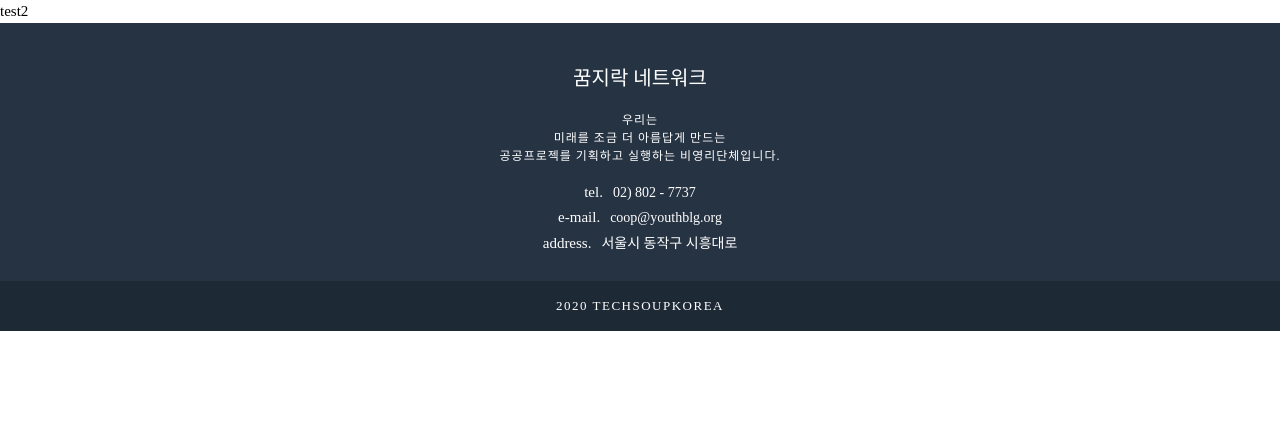
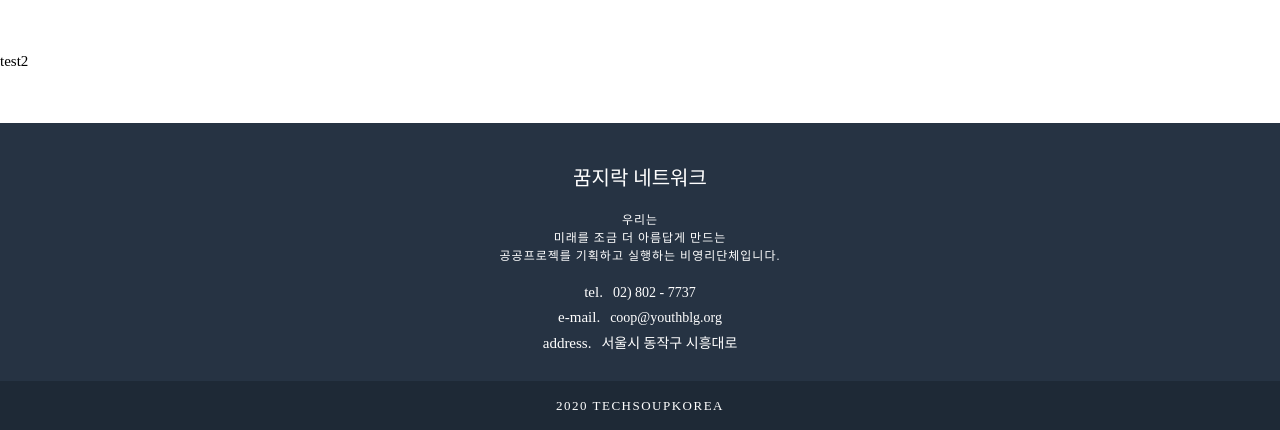
Before and after one commit to GJRProject/ggumjirak, a Django app: page /beta/ in a window 1280 px wide. Shown: the part 120-550 px from the top of the page. Run offline with Django 3.2, Linux system fonts and the light colour scheme; some libraries are stand-ins or nearby versions; some web fonts are replaced.

Commit message:
컨텐츠 영역 여백 가운데 설정
wrap에 margin 설정

```diff
--- a/project/static/css/style.css
+++ b/project/static/css/style.css
@@ -88,7 +88,7 @@ nav {
 }
 
 /* 컨텐츠 영역 */
-.container{
+.wrap{
   margin: 50px auto;
 }
 
```
